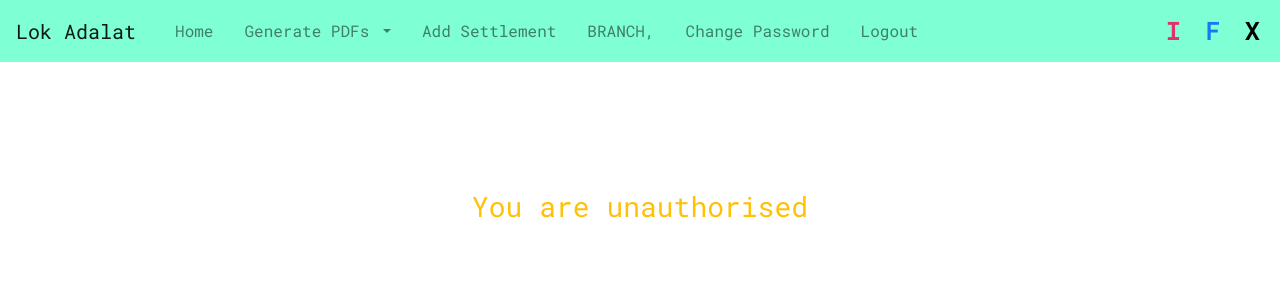
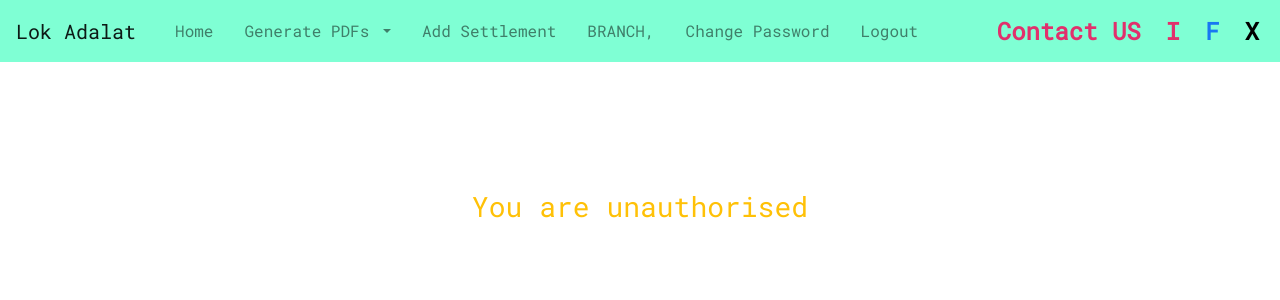
Before and after one commit to kamalkataria/lokadalat, a Django app: page /add in a window 1280 px wide. Shown: the top 300 px of the page. Run offline with Django 4.2, Linux system fonts and the light colour scheme; the visitor is signed in with stand-in values (Sample User, id 1); data comes from the database, SQL or seed files in the repository; some libraries are stand-ins or nearby versions.

Commit message:
Update base.html

```diff
--- a/loka/templates/base.html
+++ b/loka/templates/base.html
@@ -99,6 +99,8 @@
             </ul>
 
             <div class="navbar-nav ml-auto social-icons">
+                 <a class="instagram">Contact US</a>
+
                 <a href="https://www.instagram.com/imkamalkataria/" title="Instagram" class="instagram">I</a>
                 <a href="https://www.facebook.com/utopiankamal" title="Facebook" class="facebook">F</a>
                 <a href="https://x.com/neandien" title="Twitter" class="twitter">X</a>
```
